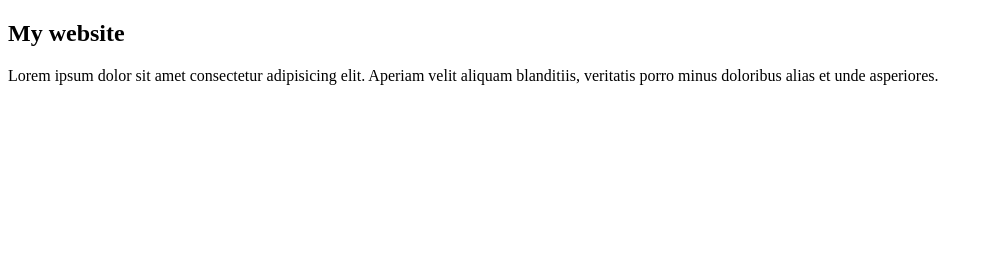
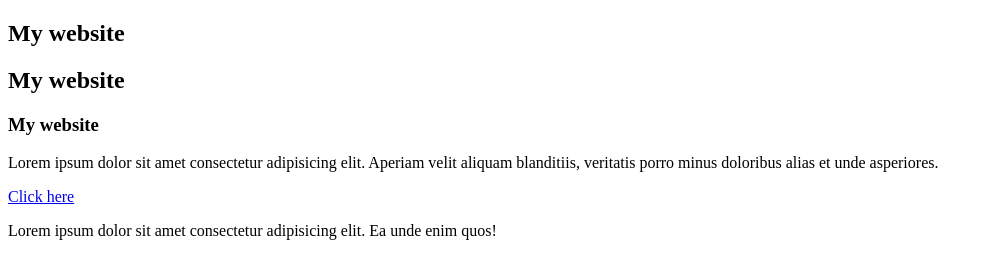
Before and after one commit to saifulaija/my-second-repo, a plain HTML site: page index.html in a window 1280 px wide. Shown: the whole page, without its empty margins (0-989 px from the left). Drawn offline with Linux system fonts and the light colour scheme.

Commit message:
add some tag

```diff
--- a/index.html
+++ b/index.html
@@ -8,6 +8,10 @@
 </head>
 <body>
     <h2>My website</h2>
+    <h2>My website</h2>
+    <h3>My website</h3>
     <p>Lorem ipsum dolor sit amet consectetur adipisicing elit. Aperiam velit aliquam blanditiis, veritatis porro minus doloribus alias et unde asperiores.</p>
+    <a href="#">Click here</a>
+    <p>Lorem ipsum dolor sit amet consectetur adipisicing elit. Ea unde enim quos!</p>
 </body>
 </html>
```
